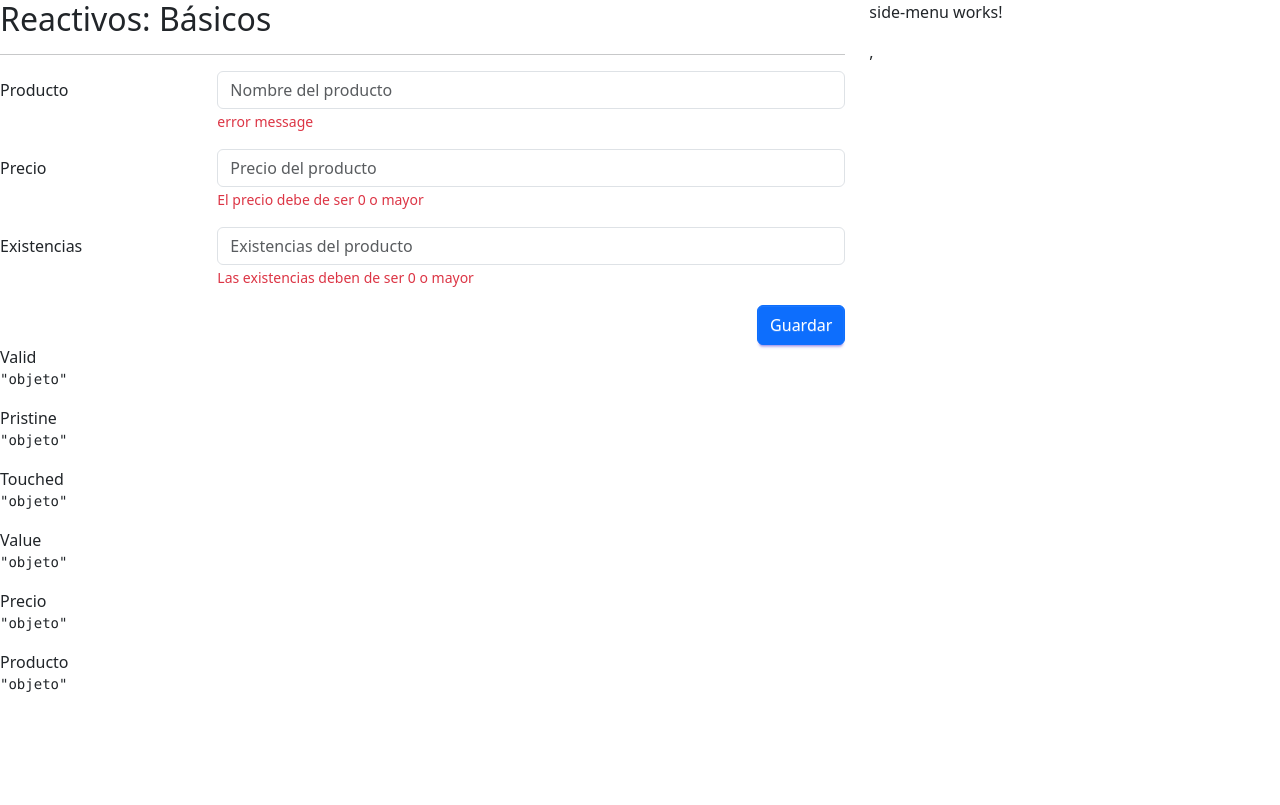
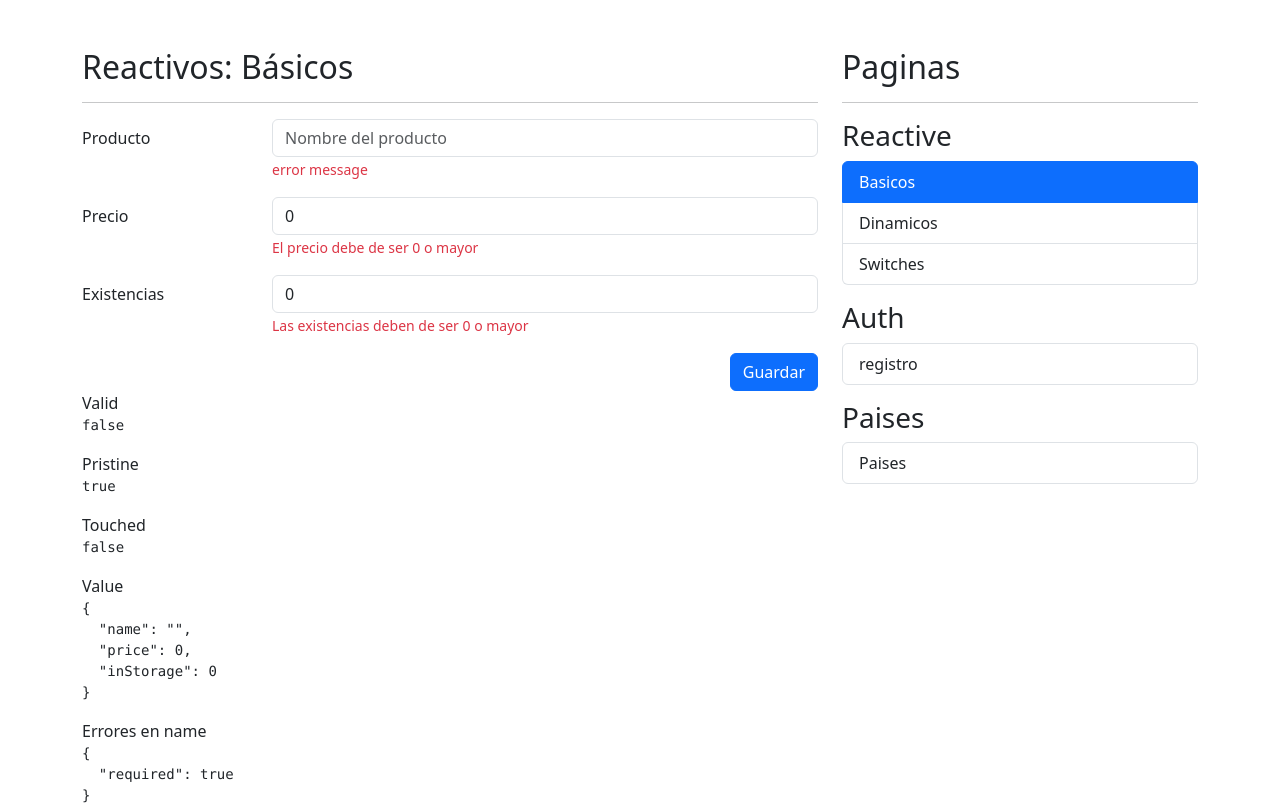
Before and after one commit to santiagocharrisC/angular20, an Angular app: page /reactive/basic in a window 1280 px wide. Shown: the top 805 px of the page. Built offline with nearby package versions, Linux system fonts and the light colour scheme.

Commit message:
Formularios-Reactivos-183

```diff
--- a/src/app/app.html
+++ b/src/app/app.html
@@ -1,4 +1,4 @@
-<div class="row">
+<div class="row mt-5">
   <div class="col">
     <router-outlet></router-outlet>
   </div>
--- a/src/app/reactive/pages/basic-page/basic-page.html
+++ b/src/app/reactive/pages/basic-page/basic-page.html
@@ -4,14 +4,14 @@
 <div class="row">
   <div class="col">
 
-    <form autocomplete="off">
+    <form autocomplete="off" [formGroup]="myForm">
 
       <!-- Campo de producto -->
       <div class="mb-3 row">
         <label class="col-sm-3 col-form-label">Producto</label>
         <div class="col-sm-9">
 
-          <input type="text" class="form-control" placeholder="Nombre del producto">
+          <input type="text" class="form-control" placeholder="Nombre del producto" formControlName="name">
 
           <span class="form-text text-danger">
             <!-- Debe de ser de 3 letras -->
@@ -24,7 +24,7 @@
       <div class="mb-3 row">
         <label class="col-sm-3 col-form-label">Precio</label>
         <div class="col-sm-9">
-          <input type="number" class="form-control" placeholder="Precio del producto">
+          <input type="number" class="form-control" placeholder="Precio del producto" formControlName="price">
           <span class="form-text text-danger">
             El precio debe de ser 0 o mayor
           </span>
@@ -35,7 +35,7 @@
       <div class="mb-3 row">
         <label class="col-sm-3 col-form-label">Existencias</label>
         <div class="col-sm-9">
-          <input type="number" class="form-control" placeholder="Existencias del producto">
+          <input type="number" class="form-control" placeholder="Existencias del producto" formControlName="inStorage">
 
           <span class="form-text text-danger">
             Las existencias deben de ser 0 o mayor
@@ -66,21 +66,26 @@
   <div class="col">
 
     <span>Valid</span>
-    <pre>{{ 'objeto' | json }}</pre>
+    <pre>{{ myForm.valid | json }}</pre>
 
     <span>Pristine</span>
-    <pre>{{ 'objeto' | json }}</pre>
+    <pre>{{ myForm.pristine | json }}</pre>
 
     <span>Touched</span>
-    <pre>{{ 'objeto' | json }}</pre>
+    <pre>{{ myForm.touched | json }}</pre>
 
     <span>Value</span>
-    <pre>{{ 'objeto' | json }}</pre>
+    <pre>{{ myForm.value | json }}</pre>
+
+    <span>Errores en name</span>
+    <pre>{{ myForm.controls['name'].errors| json }}</pre>
+    <pre>{{ myForm.controls['price'].errors| json }}</pre>
+    <pre>{{ myForm.controls['inStorage'].errors| json }}</pre>
 
     <span>Precio</span>
-    <pre>{{ 'objeto' | json }}</pre>
+    <pre>{{ myForm.controls.price.value | json }}</pre>
 
     <span>Producto</span>
-    <pre>{{ 'objeto' | json }}</pre>
+    <pre>{{ myForm.controls.name.value | json }}</pre>
   </div>
 </div>
--- a/src/app/reactive/pages/basic-page/basic-page.ts
+++ b/src/app/reactive/pages/basic-page/basic-page.ts
@@ -1,9 +1,19 @@
 import { JsonPipe } from '@angular/common';
-import { Component } from '@angular/core';
+import { Component, inject } from '@angular/core';
+import { FormBuilder, ReactiveFormsModule, Validators } from '@angular/forms';
 
 @Component({
   selector: 'app-basic-page',
-  imports: [JsonPipe],
+  imports: [JsonPipe, ReactiveFormsModule],
   templateUrl: './basic-page.html',
 })
-export class BasicPage { }
+export class BasicPage {
+  private fb = inject(FormBuilder);
+
+  myForm = this.fb.group({
+    name: ['', [Validators.required, Validators.minLength(3)]],
+    price: [0, [Validators.required, Validators.min(10)]],
+    inStorage: [0, [Validators.required, Validators.min(0)]],
+  })
+
+}
--- a/src/app/shared/components/side-menu/side-menu.html
+++ b/src/app/shared/components/side-menu/side-menu.html
@@ -1 +1,26 @@
-<p>side-menu works!</p>,
+<h2>Paginas</h2>
+<hr>
+
+<h3 class="mt-3">Reactive</h3>
+<ul class="list-group">
+
+  @for (item of reactiveMenu; track item.title) {
+  <li [routerLink]="item.route" routerLinkActive="active" class="list-group-item">{{item.title}}</li>
+  }
+</ul>
+
+<h3 class="mt-3">Auth</h3>
+<ul class="list-group">
+
+  @for (item of authMenu; track item.title) {
+  <li [routerLink]="item.route" routerLinkActive="active" class="list-group-item">{{item.title}}</li>
+  }
+</ul>
+
+<h3 class="mt-3">Paises</h3>
+<ul class="list-group">
+
+  @for (item of countryMenu; track item.title) {
+  <li [routerLink]="item.route" routerLinkActive="active" class="list-group-item">{{item.title}}</li>
+  }
+</ul>
--- a/src/app/shared/components/side-menu/side-menu.ts
+++ b/src/app/shared/components/side-menu/side-menu.ts
@@ -1,9 +1,34 @@
 import { Component } from '@angular/core';
+import { reactiveRoutes } from '../../../reactive/reactive.routes';
+import { RouterLink, RouterLinkActive } from "@angular/router";
+
+interface MenuItem {
+  title: string;
+  route: string;
+}
+
+const reactiveItems = reactiveRoutes[0].children ?? [];
 
 @Component({
   selector: 'app-side-menu',
-  imports: [],
+  imports: [RouterLink, RouterLinkActive],
   templateUrl: './side-menu.html',
 
 })
-export class SideMenu { }
+export class SideMenu {
+  reactiveMenu: MenuItem[] = reactiveItems
+    .filter(item => item.path !== '**')
+    .map(item => ({
+      route: `reactive/${item.path}`,
+      title: `${item.title}`
+    }))
+
+  authMenu: MenuItem[] = [{
+    title: 'registro', route: './auth'
+  }]
+
+  countryMenu: MenuItem[] = [{
+    title: 'Paises', route: './country'
+  }]
+
+}
--- a/src/index.html
+++ b/src/index.html
@@ -11,7 +11,7 @@
     integrity="sha384-sRIl4kxILFvY47J16cr9ZwB07vP4J8+LH7qKQnuqkuIAvNWLzeN8tE5YBujZqJLB" crossorigin="anonymous">
 </head>
 
-<body>
+<body class="container">
   <app-root></app-root>
 </body>
 
--- a/src/styles.css
+++ b/src/styles.css
@@ -1,3 +1,3 @@
-/* You can add global styles to this file, and also import other style files */
+/* You can add global styles to this file, and also import other style files
 @import 'tailwindcss';
-@plugin "daisyui";
+@plugin "daisyui"; */
```
